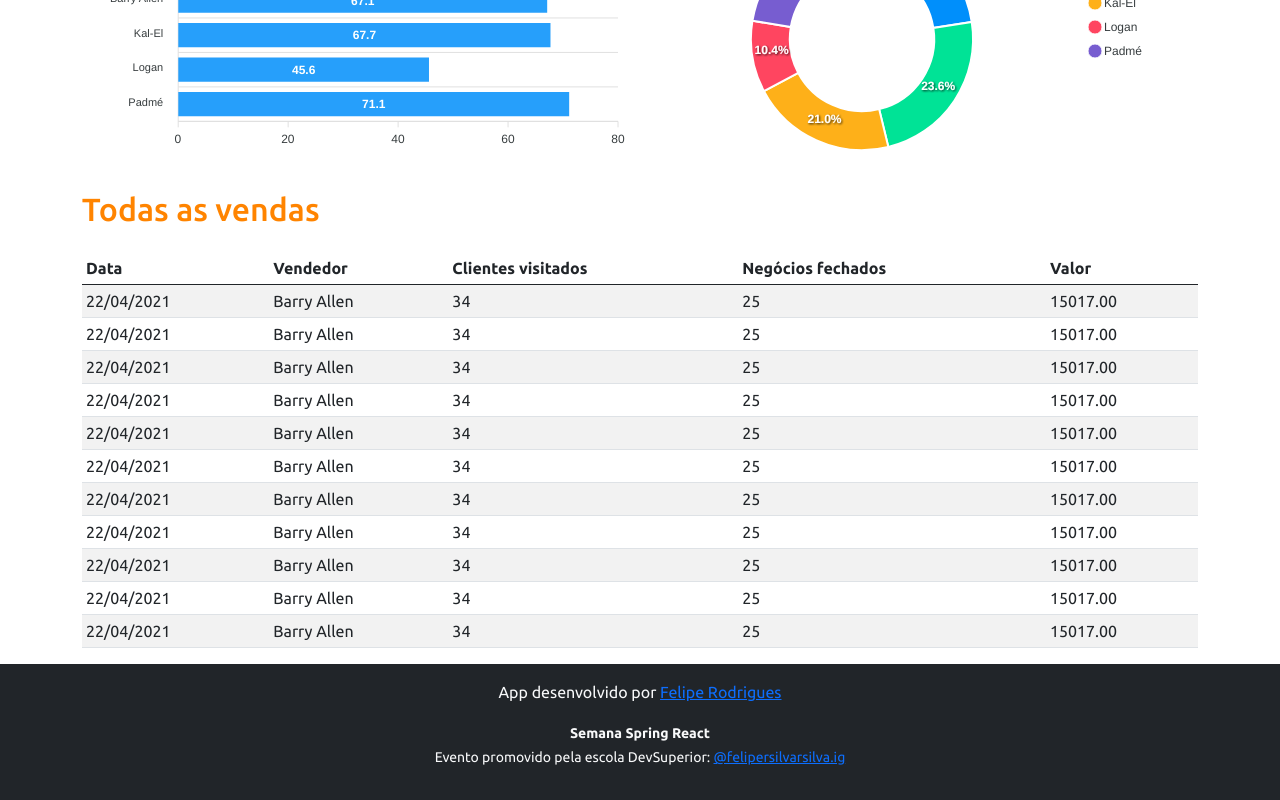
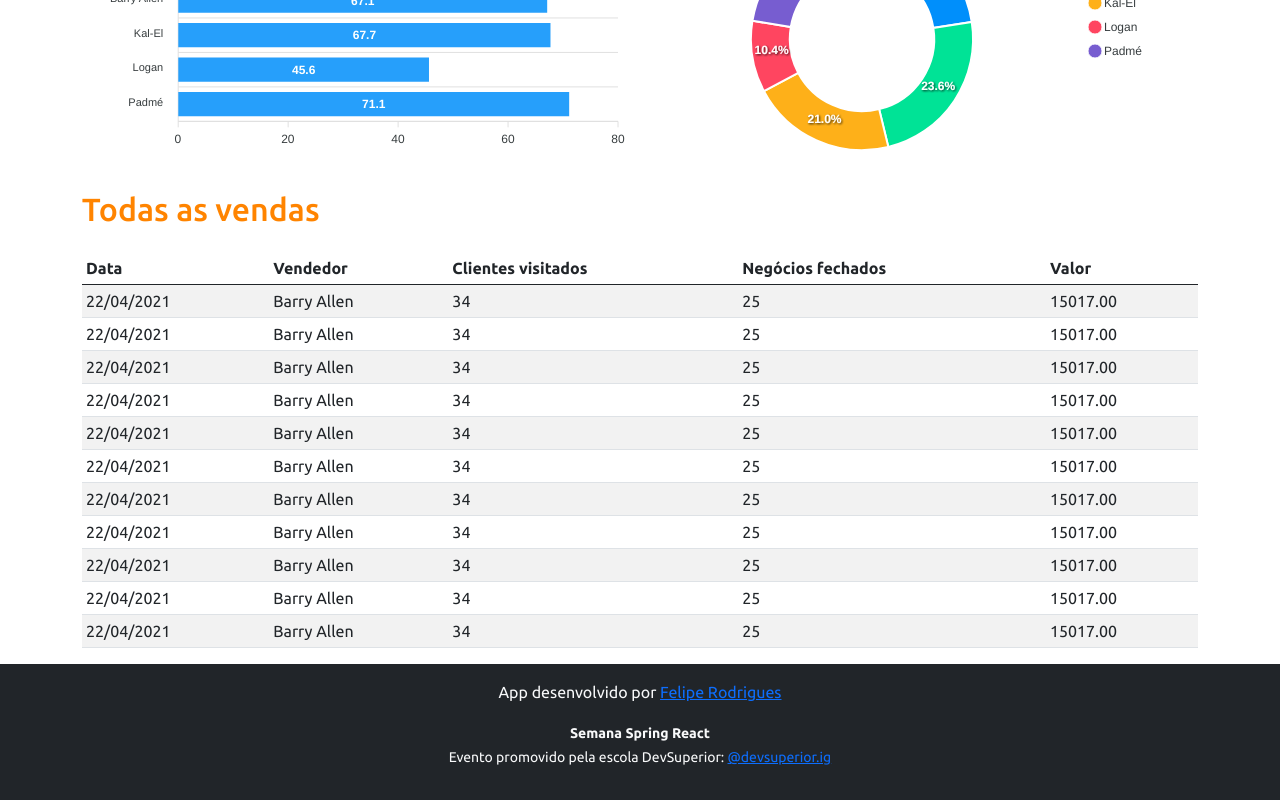
Before and after one commit to felipersilvarsilva/DSVendas, a React (Create React App) app in the folder frontend/: page / in a window 1280 px wide. Shown: the part 274-1074 px from the top of the page. Built offline with nearby package versions, Linux system fonts and the light colour scheme.

Commit message:
acrescentando contatos de midias

```diff
--- a/frontend/src/components/Footer/index.tsx
+++ b/frontend/src/components/Footer/index.tsx
@@ -18,11 +18,11 @@ const Footer = () => {
             <br />
             Evento promovido pela escola DevSuperior:{" "}
             <a
-              href="https://www.instagram.com/felipersilvarsilva/"
+              href="https://instagram.com/devsuperior.ig"
               target="_blank"
               rel="noreferrer"
             >
-              @felipersilvarsilva.ig
+              @devsuperior.ig
             </a>
           </small>
         </p>
```
Also changed, not shown: 1 other file (tests, documents, lock files or other folders).
